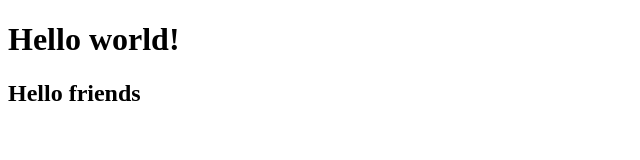
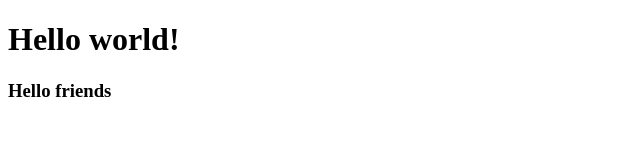
Before and after one commit to anastasiiaddn/gitTest, a plain HTML site: page index.html in a window 1280 px wide. Shown: the full height of the page, 0-640 px from the left. Drawn offline with Linux system fonts and the light colour scheme.

Commit message:
header created fixed

```diff
--- a/index.html
+++ b/index.html
@@ -8,6 +8,6 @@
 </head>
 <body>
     <h1>Hello world!</h1>
-    <h2>Hello friends</h2>
+    <h3>Hello friends</h3>
 </body>
 </html>
```
